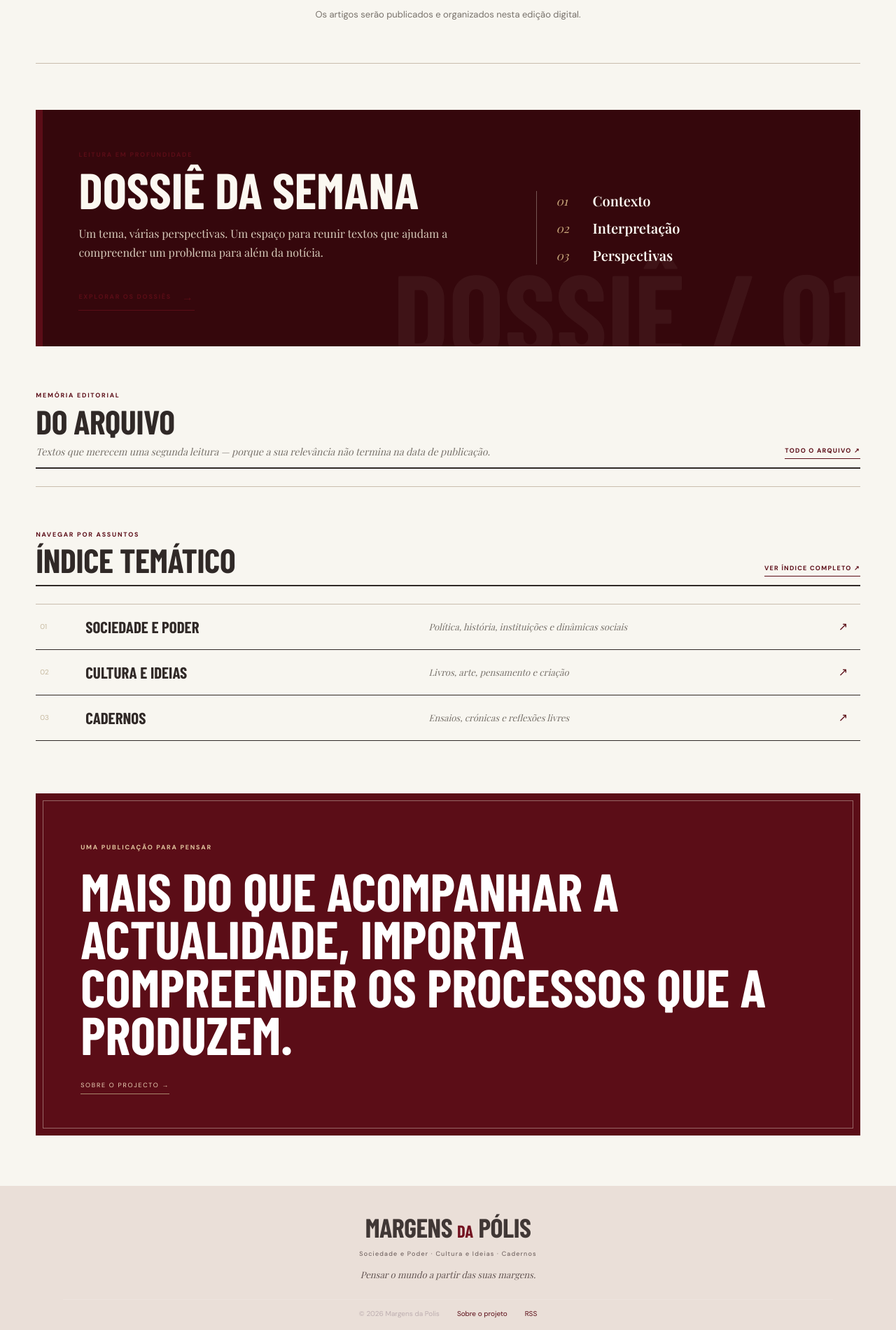
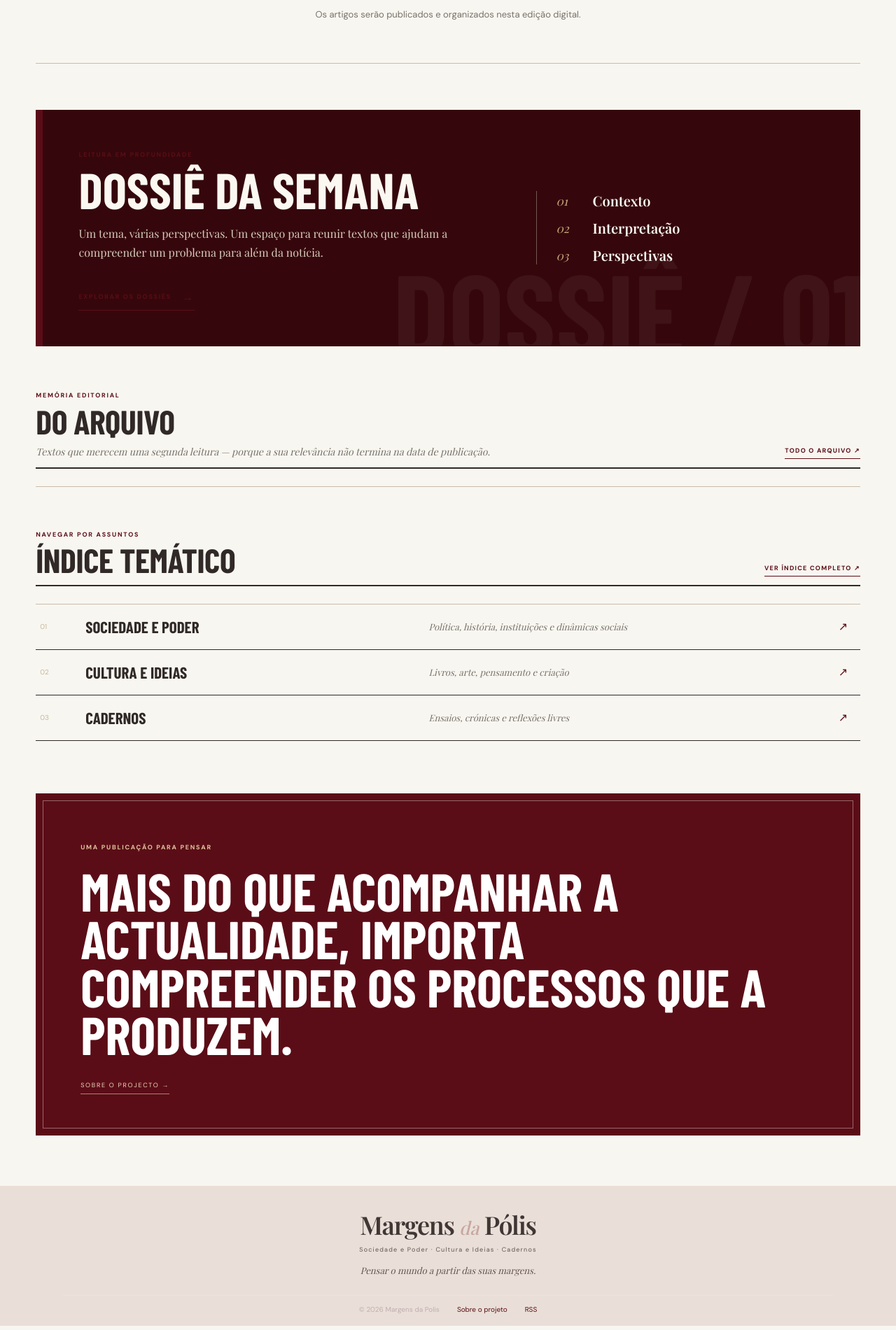
Before and after one commit to gmonteiropolli-design/Margens-da-Polis, a Jekyll site: the page built from index.html, in a window 1280 px wide. Shown: the part 1584-3485 px from the top of the page at 70% size. Built offline with Jekyll 4.4.1, drawn with Linux system fonts in a browser that asks for light colours; some web fonts are replaced; the list of posts is cut into pages by our own code.

Commit message:
Harmonizar tipografia da assinatura no rodapé

```diff
--- a/assets/css/style.css
+++ b/assets/css/style.css
@@ -596,3 +596,18 @@ html, body, body > main, main#conteudo, article.about-page {
 @media(max-width:480px){
   .masthead-logo{width:96%;max-height:125px}
 }
+
+
+/* Rodapé — harmonizar a assinatura com a tipografia editorial */
+.footer-brand{
+  font:600 clamp(29px,3.2vw,36px)/1.1 var(--serif);
+  letter-spacing:-1.2px;
+  text-transform:none;
+}
+.footer-brand i{
+  font-family:var(--serif);
+  font-size:.72em;
+  font-style:italic;
+  font-weight:500;
+  color:#c6a7a0;
+}
```
